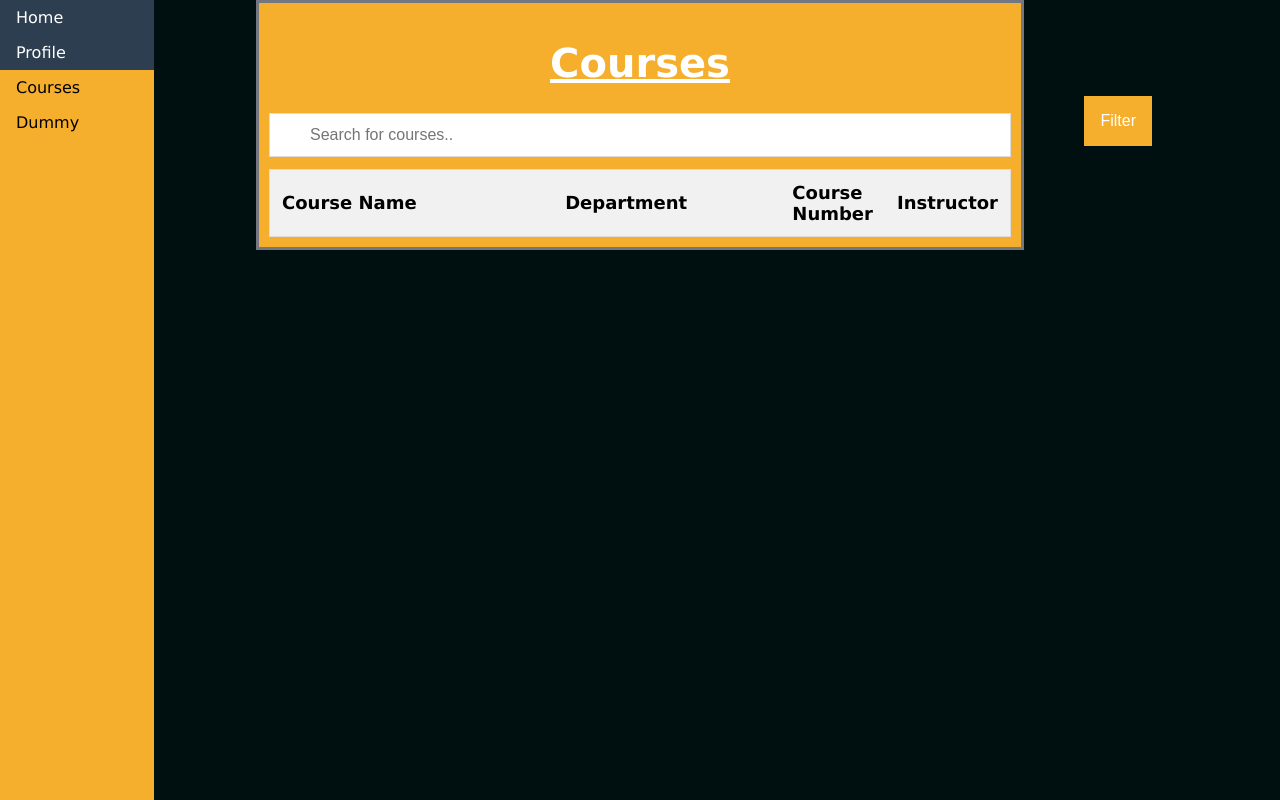
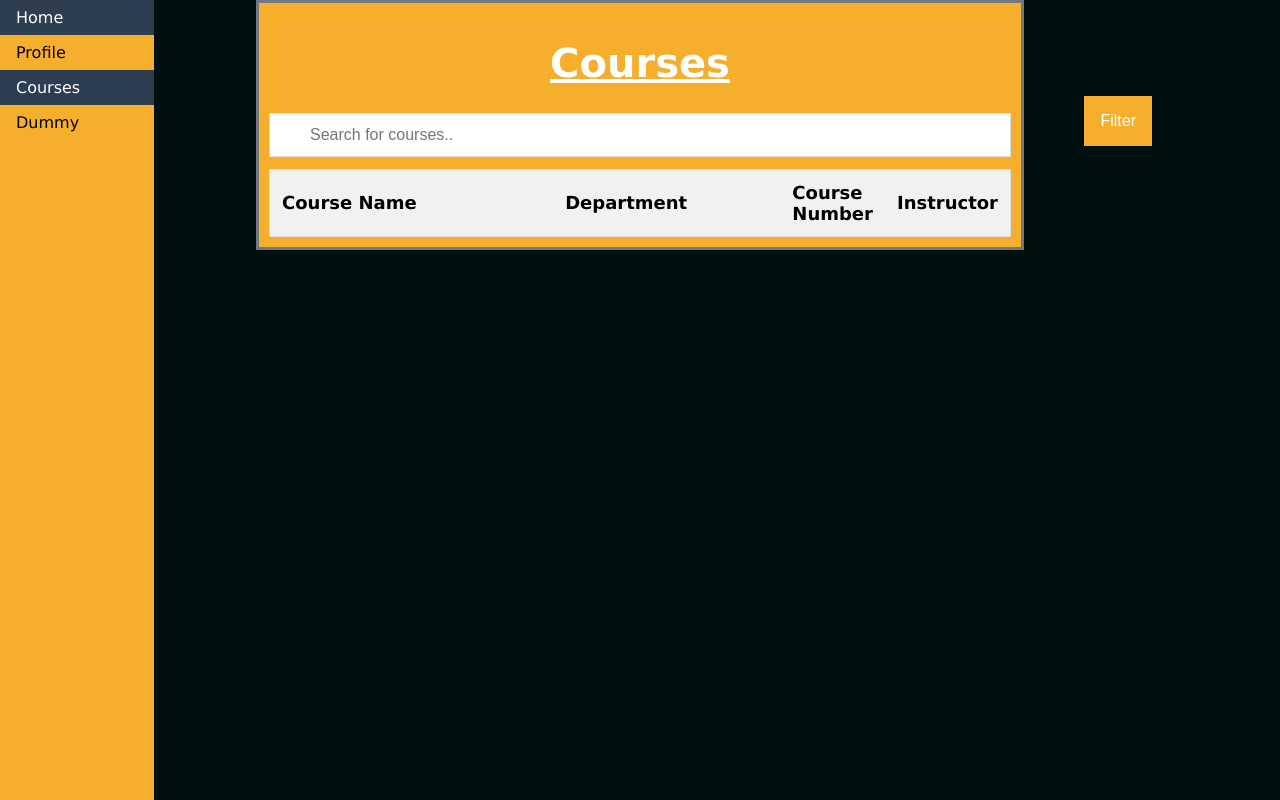
Before and after one commit to ImDustinJones/CS3750, a Java web app: page /courses_register_student.jsp in a window 1280 px wide. Run offline with Tomcat 11, a stand-in JSP engine, Linux system fonts and the light colour scheme; data that the repository does not hold is empty.

Commit message:
Fixed active tab on navbar

```diff
--- a/ProjectDemo/src/main/webapp/courses_register.jsp
+++ b/ProjectDemo/src/main/webapp/courses_register.jsp
@@ -19,8 +19,8 @@
 <jsp:include page="/display-instructors-course" />
 <ul class="navUl">
     <li class="navLi"><a href="home.jsp">Home</a></li>
-    <li class="navLi"><a class="active" href="edit_profile.jsp">Profile</a></li>
-    <li class="navLi"><a href="courses_register.jsp">Courses</a></li>
+    <li class="navLi"><a href="edit_profile.jsp">Profile</a></li>
+    <li class="navLi"><a class="active" href="courses_register.jsp">Courses</a></li>
     <li class="navLi"><a href="#DummyN3">Dummy</a></li>
 </ul>
 
--- a/ProjectDemo/src/main/webapp/courses_register_student.jsp
+++ b/ProjectDemo/src/main/webapp/courses_register_student.jsp
@@ -95,8 +95,8 @@
 <body>
 <ul class="navUl">
     <li class="navLi"><a href="home.jsp">Home</a></li>
-    <li class="navLi"><a class="active" href="edit_profile.jsp">Profile</a></li>
-    <li class="navLi"><a href="courses_register.jsp">Courses</a></li>
+    <li class="navLi"><a href="edit_profile.jsp">Profile</a></li>
+    <li class="navLi"><a class="active" href="courses_register.jsp">Courses</a></li>
     <li class="navLi"><a href="#DummyN3">Dummy</a></li>
 </ul>
 <div class="mainContainer">
--- a/ProjectDemo/src/main/webapp/edit_profile.jsp
+++ b/ProjectDemo/src/main/webapp/edit_profile.jsp
@@ -17,7 +17,7 @@
     <ul class="navUl">
         <li class="navLi"><a href="home.jsp">Home</a></li>
         <li class="navLi"><a class="active" href="edit_profile.jsp">Profile</a></li>
-        <li class="navLi"><a href="courses_register.jsp">Dummy</a></li>
+        <li class="navLi"><a href="courses_register.jsp">Courses</a></li>
         <li class="navLi"><a href="#DummyN3">Dummy</a></li>
     </ul>
     <div class="mainContainer">
--- a/ProjectDemo/src/main/webapp/home.jsp
+++ b/ProjectDemo/src/main/webapp/home.jsp
@@ -81,8 +81,8 @@
 
 
 <ul class="navUl">
-    <li class="navLi"><a href="home.jsp">Home</a></li>
-    <li class="navLi"><a class="active" href="edit_profile.jsp">Profile</a></li>
+    <li class="navLi"><a class="active" href="home.jsp">Home</a></li>
+    <li class="navLi"><a href="edit_profile.jsp">Profile</a></li>
     <li class="navLi"><a href="courseRegisterCheckServlet">Courses</a></li>
     <li class="navLi"><a href="#DummyN2">Dummy</a></li>
 </ul>
```
Also changed, not shown: 2 other files.
